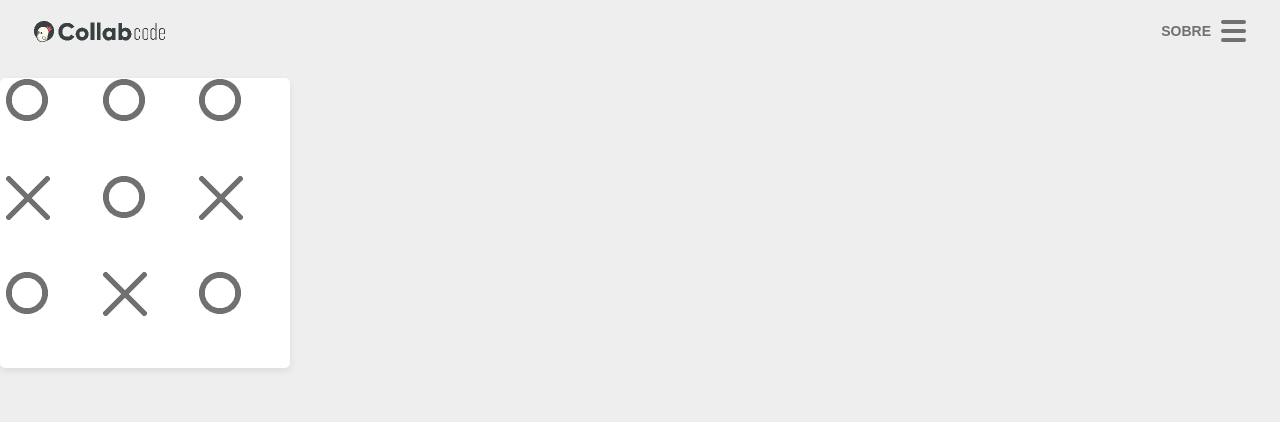
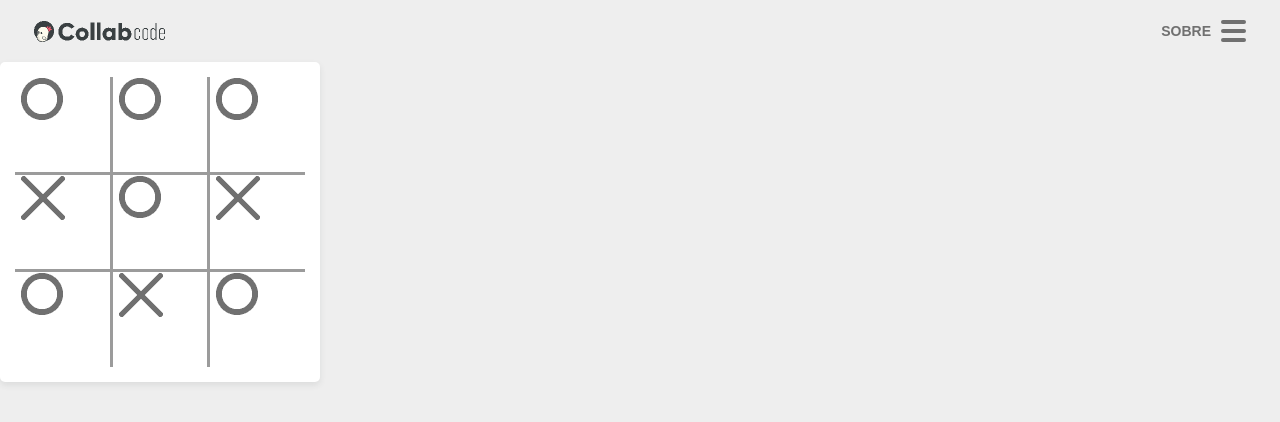
Before and after one commit to lucasarieiv/jogo-da-velha, a React (Create React App) app: page / in a window 1280 px wide. Shown: the top 422 px of the page. Built offline with nearby package versions, Linux system fonts and the light colour scheme.

Commit message:
Estilizando o hashtag

```diff
--- a/src/components/Hashtag/styles.css
+++ b/src/components/Hashtag/styles.css
@@ -1,6 +1,16 @@
+.card {
+    padding: 15px;
+}
+
 .hashtag {
     display: grid;
     height: 100%;
-    grid-template-columns: 33.333% 33.333% 33.333%;
-    grid-template-rows: 33.333% 33.333% 33.333%;
+    background-color: var(--color-third);
+    grid-template-columns: 1fr 1fr 1fr;
+    grid-template-rows: 1fr 1fr 1fr;
+    grid-gap: 3px;
 }
+
+.hashtag > .item {
+    background-color: var(--color-zero);
+}
--- a/src/styles/generic/reset.css
+++ b/src/styles/generic/reset.css
@@ -7,4 +7,5 @@
 ul, ol {
     list-style: none;
     padding: 0;
+    margin: 0;
 }
```
